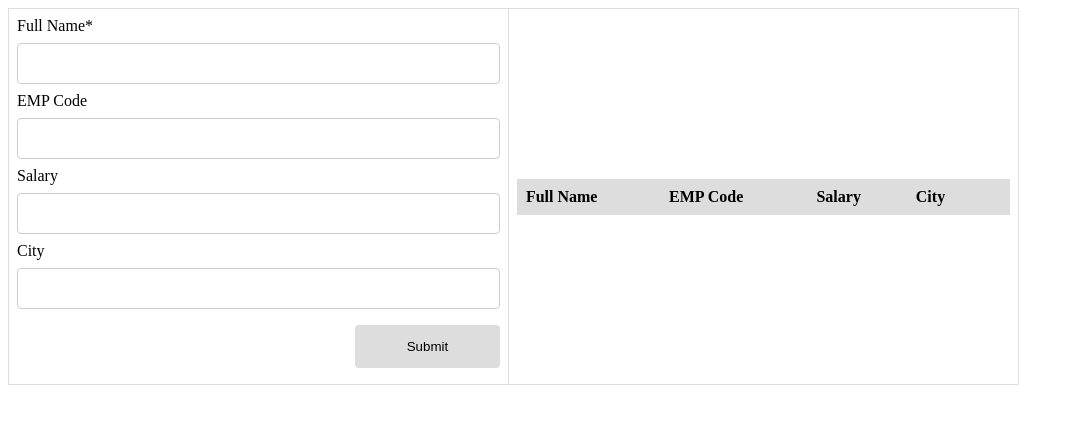
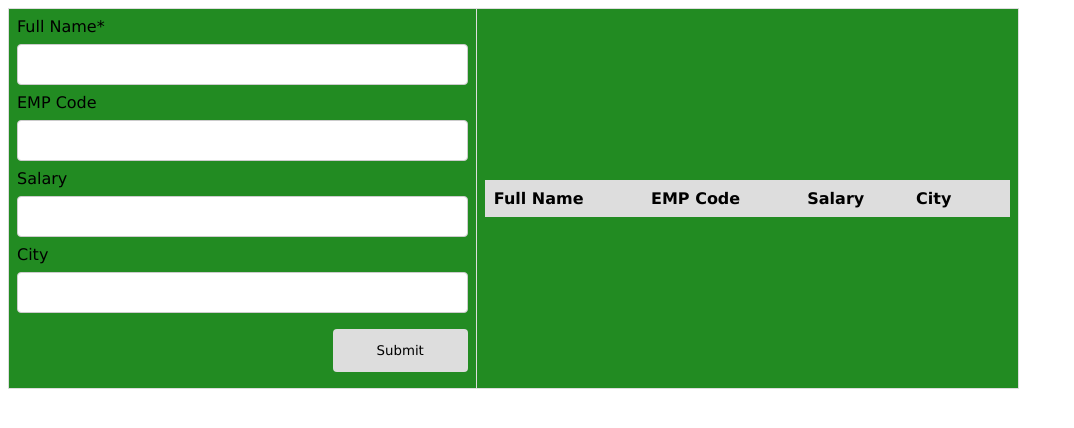
Before and after one commit to CodAffection/Pure-JavaScript-CRUD-Operations-with-Html, a plain HTML site: page index.html in a window 1280 px wide. Shown: the whole page, without its empty margins (0-1074 px from the left). Drawn offline with Linux system fonts and the light colour scheme.

Commit message:
Changed css

```diff
--- a/styles.css
+++ b/styles.css
@@ -1,9 +1,14 @@
+* {
+    font-family: 'Lucida Sans', 'Lucida Sans Regular', 'Lucida Grande', 'Lucida Sans Unicode', Geneva, Verdana, sans-serif;
+}
+
 body > table{
     width: 80%;
 }
 
 table{
     border-collapse: collapse;
+    background-color: forestgreen;
 }
 table.list{
     width:100%;
```
